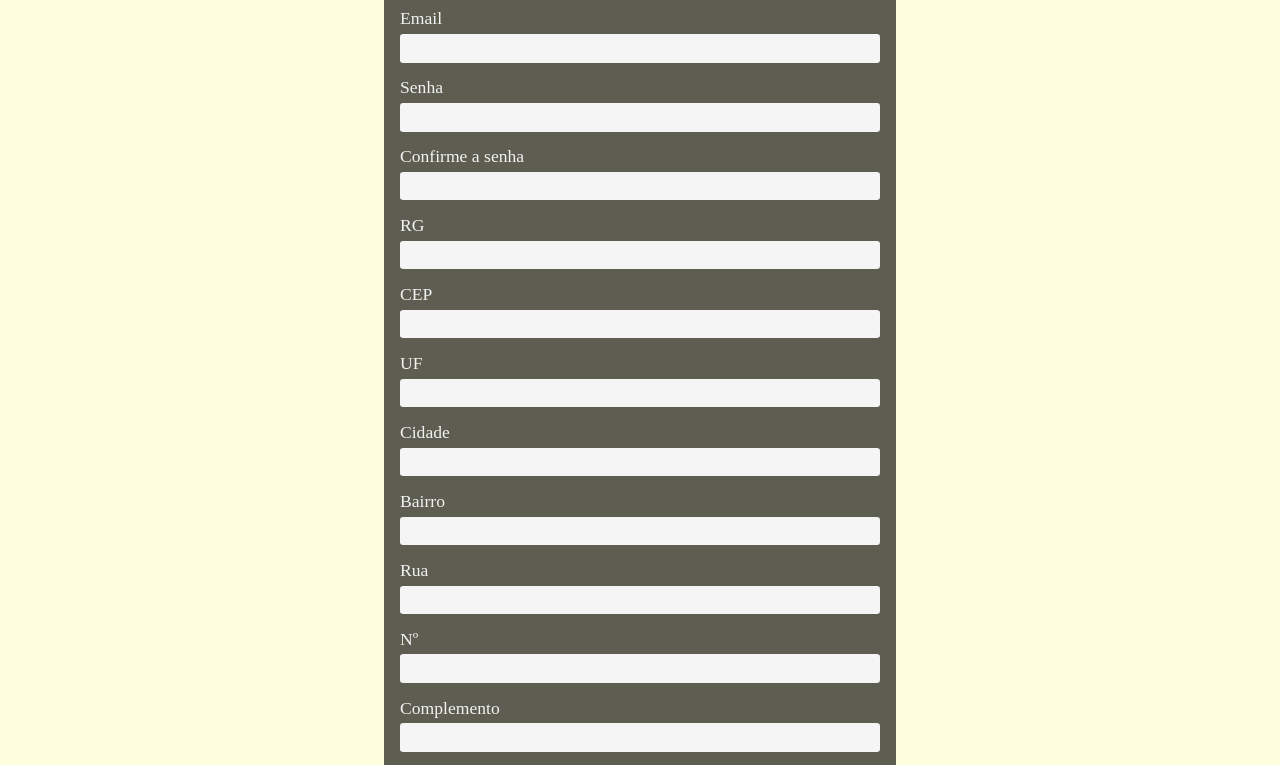
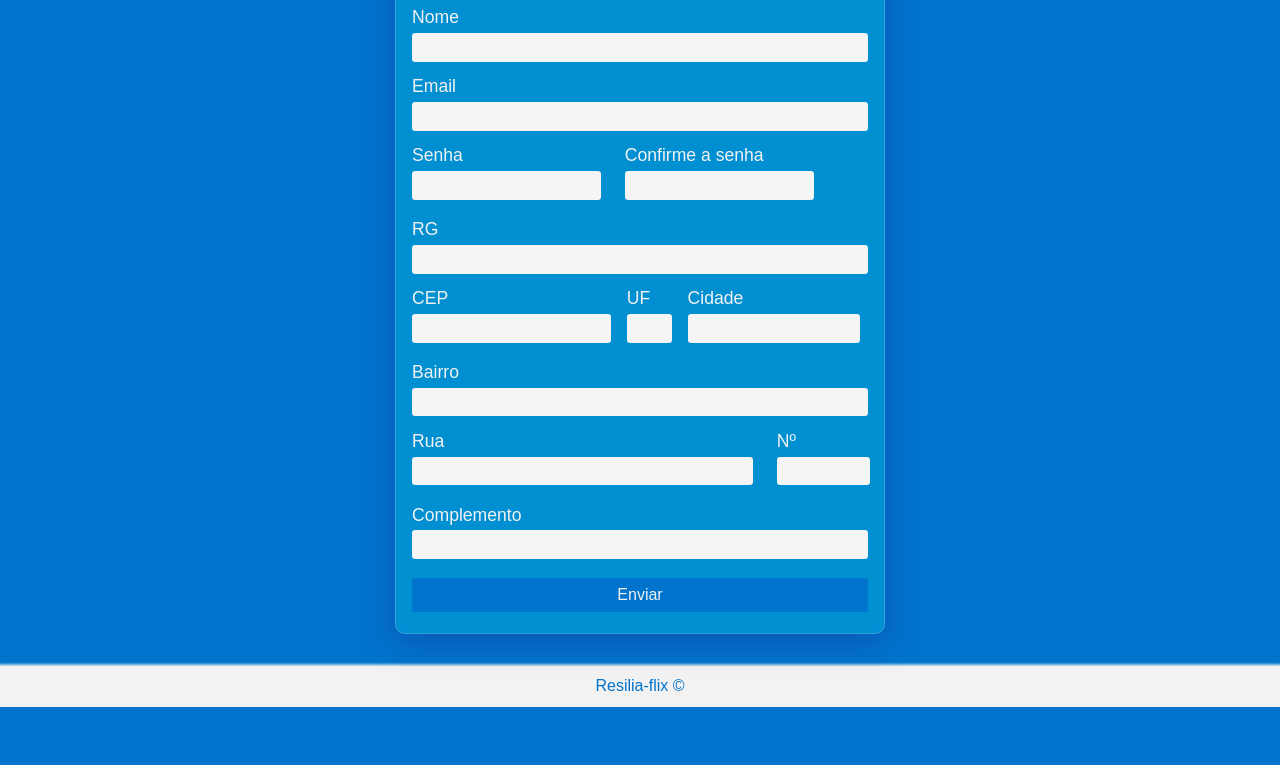
Before and after one commit to Rodrigo-Abreuu/Resilia-Flix, a plain HTML site: page cadastro/cadastro.html in a window 1280 px wide. Shown: the part 159-924 px from the top of the page. After the commit the page ends 866 px from the top, so only its background shows below. Drawn offline with Linux system fonts and the light colour scheme.

Commit message:
ataualização da pagina cadastro

```diff
--- a/cadastro/cadastro.html
+++ b/cadastro/cadastro.html
@@ -21,31 +21,58 @@
 
     <main>
       <form class="formulario_cadastro">
+        <h1>Formulário de cadastro</h1>
         <!--Dados pessoais-->
         <label for="nome">Nome </label>
          <input type="text" name="nome" id="nome" required />
         <label for="email">Email </label>
           <input type="email" name="email" id="email" required />
-        <label for="senha">Senha </label>
+
+        <div class="cadastro_senha">
+          <span>
+            <label for="senha">Senha </label> <br>
             <input type="password" name="senha" id="senha" required/>
-        <label for="confirmar_senha">Confirme a senha </label>
+          </span>
+          <span>
+            <label for="confirmar_senha">Confirme a senha </label> <br>
             <input type="password" name="confirme_senha" id="confirme_senha" required/>
+          </span>
+        </div>
+
         <label for="rg">RG </label>
           <input type="number" name="rg" id="rg" required/>
 
         <!--Endereço-->
-        <label for="cep">CEP </label>
+
+        <div class="cadastro_cep_uf">
+          <span>
+            <label for="cep">CEP </label> <br>
             <input type="text" name="cep" id="cep" maxlength="9" required/>
-        <label for="uf">UF  </label>
+          </span>
+          <span>
+            <label for="uf">UF  </label> <br>
             <input type="text" name="uf" id="uf">
-        <label for="localidade">Cidade </label>
+          </span>
+          <span>
+              <label for="localidade">Cidade </label> <br>
               <input type="text" name="localidade" id="localidade" />
+          </span>
+        </div>
+
         <label for="bairro">Bairro </label>
         <input type="text" name="bairro" id="bairro" />
-        <label for="logradouro">Rua </label>
+
+        <div class="cadastro_rua_numero">
+          <span>
+            <label for="logradouro">Rua </label> <br>
             <input type="text" name="logradouro" id="logradouro" />
-        <label for="numero">Nº </label>
+          </span>
+          <span>
+            <label for="numero">Nº </label> <br>
             <input type="number" name="numero" id="numero" />
+          </span>
+          </div>
+
         <label for="complemento">Complemento </label>
           <input type="text" name="complemento" id="complemento" />
 
--- a/cadastro/cadastro_style.css
+++ b/cadastro/cadastro_style.css
@@ -5,7 +5,8 @@
 }
 
 body{
-  background-color: lightyellow;
+  background: #0073cd/*linear-gradient(0deg, #0c8888, #0ca5a5)*/;
+  font-family: Arial, Helvetica, sans-serif;
 }
 
 .header_cadastro {
@@ -13,11 +14,8 @@ body{
   display: flex;
   align-items: center;
   justify-content: space-between;
-  background: linear-gradient(
-    0deg,
-    rgba(0, 0, 0, 0) 0%,
-    rgba(0, 0, 0, 0.781) 100%
-  );
+  background: #f2f2f2;
+  box-shadow: 0 1px 2px 1px lightblue;
 }
 
 .header_cadastro img {
@@ -35,11 +33,11 @@ body{
 
 .header_cadastro li a {
   text-decoration: none;
-  color: #f2f2f2;
+  color: #0073cd;
 }
 
 .header_cadastro li a:hover{
-  color: #0073cd;
+  color: #00d1da;
 }
 
 main {
@@ -47,14 +45,26 @@ main {
   padding: 2rem;
 }
 
+main h1 {
+  color: #f2f2f2;
+  text-align: center;
+  margin: .5rem auto .5rem auto;
+}
+
 .formulario_cadastro {
   display: flex;
   flex-direction: column;
   padding: 1rem;
-  max-width: 30rem;
+  max-width: 28.5rem;
   margin: auto;
-  background-color: rgba(0, 0, 0, 0.637);
-  border-radius: 0.5rem;
+  /*background-color: rgba(0, 0, 0, 0.637);
+  border-radius: 0.5rem;*/
+  background: rgba( 0, 209, 218, 0.30 );
+  box-shadow: 0 8px 32px 0 rgba( 31, 38, 135, 0.37 );
+  backdrop-filter: blur( 4px );
+  -webkit-backdrop-filter: blur( 4px );
+  border-radius: 10px;
+  border: 1px solid rgba( 255, 255, 255, 0.18 );
 }
 
 .formulario_cadastro label{
@@ -77,12 +87,61 @@ main {
 }
 
 .formulario_cadastro input:focus {
-  outline: 2px solid #0073cd;
+  outline: 3px solid #0073cd;
+}
+
+.cadastro_senha,
+.cadastro_cep_uf,
+.cadastro_rua_numero{
+  display: flex;
+  margin: .9rem auto .3rem 0;
+}
+
+.cadastro_senha span input,
+.cadastro_cep_uf input,
+.cadastro_rua_numero input{
+  margin-top: .3rem;
+  border: none;
+  border-radius: .2rem;
+  padding: .4rem;
+  color: #999;
+  background-color: whitesmoke;
+  font-size: .9rem;
+}
+
+.cadastro_senha span input{
+  max-width: 11rem;
+}
+
+.cadastro_senha span:nth-child(1),
+.cadastro_rua_numero span:nth-child(1) {
+  margin-right: 1.5rem;
+}
+
+.cadastro_cep_uf span:nth-child(1),
+.cadastro_cep_uf span:nth-child(2){
+ margin-right: 1rem;
+}
+
+.cadastro_cep_uf span:nth-child(2) input{
+  max-width: 2rem;
+}
+
+.cadastro_cep_uf span:nth-child(3) input{
+  max-width: 10rem;
+}
+
+.cadastro_rua_numero span:nth-child(1) input{
+  width: 20.5rem;
+}
+
+.cadastro_rua_numero span:nth-child(2) input{
+  max-width: 5rem;
 }
 
 .botao_cadastro{
-  margin: 1rem auto .1rem auto;
-  width: 29rem;
+  margin: 1.2rem auto .3rem auto;
+  width: 27.5rem;
   padding: .5rem;
   border-radius: .2rem;
   font-size: 1rem;
@@ -97,12 +156,9 @@ main {
 }
 
 .footer_cadastro{
-  background: linear-gradient(
-    0deg,
-    rgba(0, 0, 0, 0.781) 0%,
-    rgba(0, 0, 0, 0) 100%
-  );
-  color: #f2f2f2;
+  background: #f2f2f2;
+  box-shadow: 0 -1px 2px 1px lightblue;
+  color: #0073cd;
   padding: .7rem;
   text-align: center;
 }
```
Lines whose indentation alone changed are shown as unchanged.
